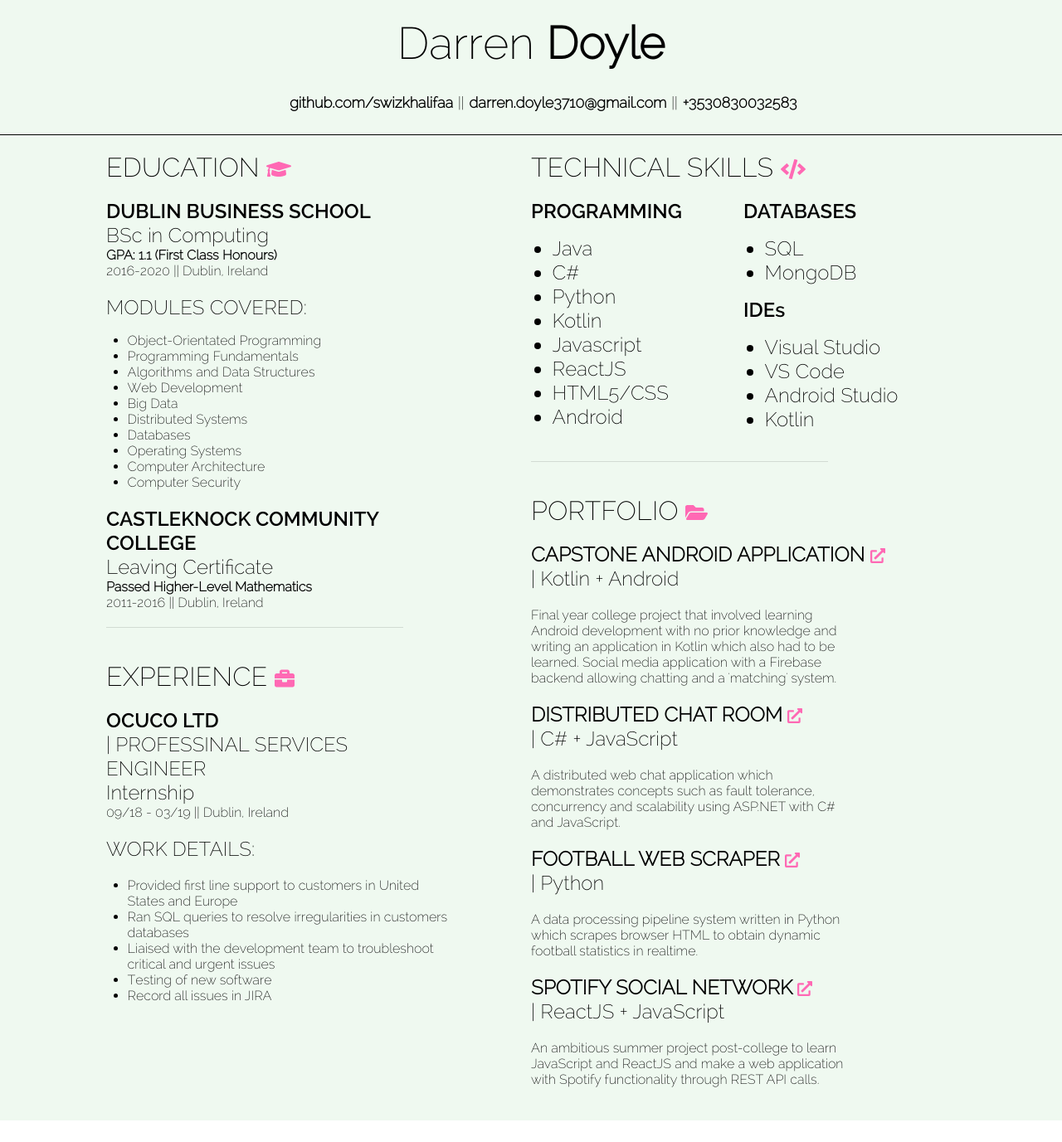
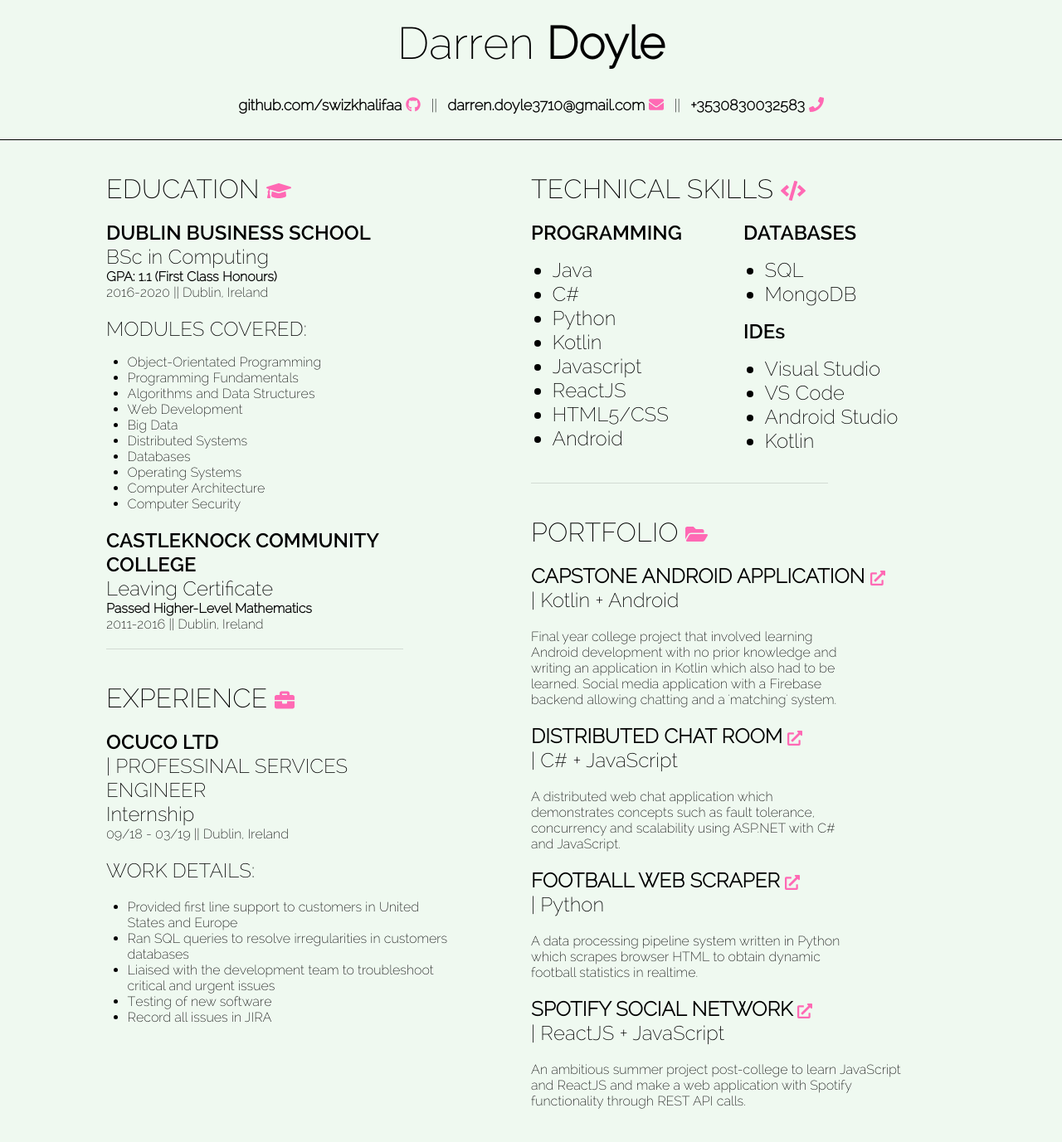
Before and after one commit to swizkhalifaa/curriculum-vitae, a React (Create React App) app: page / in a window 1280 px wide. Shown: the whole page at 83% size. Before the commit the page ends 1351 px from the top, so only its background shows below. Built offline with nearby package versions, Linux system fonts and the light colour scheme.

Commit message:
fixed bottom margin and added icons

```diff
--- a/package.json
+++ b/package.json
@@ -5,6 +5,7 @@
   "private": true,
   "dependencies": {
     "@fortawesome/fontawesome-svg-core": "^1.2.32",
+    "@fortawesome/free-brands-svg-icons": "^5.15.1",
     "@fortawesome/free-solid-svg-icons": "^5.15.1",
     "@fortawesome/react-fontawesome": "^0.1.13",
     "@testing-library/jest-dom": "^5.11.6",
--- a/src/App.css
+++ b/src/App.css
@@ -503,7 +503,7 @@
 
   .Header-details {
     margin: 4%;
-    font-size: 80%;
+    font-size: 100%;
     display: block;
   }
 
@@ -643,7 +643,8 @@
   .Header-details {
     margin: 2%;
     font-size: 100%;
-    display: inline-flex;
+    display: flex;
+    place-content: center;
   }
 
   .Header-text {
@@ -679,6 +680,7 @@
 
 .app {
   background-color: #eff9f0;
+  padding-bottom: 40px;
 }
 
 /* unvisited link */
@@ -717,12 +719,18 @@ a:active {
   margin-top: 20px;
 }
 
-.Subject-compartment {
+.Final-compartment {
+  margin-top: 40px;
+}
+
+.Top-compartment {
+  margin-bottom: 20px;
+  margin-top: 40px;
+}
+.Experience-compartment {
   margin-bottom: 40px;
   margin-top: 40px;
 }
-
-
 
 .Div-portfolio-header {
   inline-size: min-content;
@@ -735,3 +743,8 @@ a:active {
   display: inline-block;
   white-space: nowrap;
 }
+
+.Div-project-last{
+  margin-top: 20px;
+    width: auto;
+}
--- a/src/App.js
+++ b/src/App.js
@@ -1,10 +1,14 @@
 import "./App.css";
 import { Helmet } from "react-helmet";
-import ExternalLink from './ExternalLink';
-import Education from './Education';
-import Experience from './Experience';
-import Skills from './Skills';
-import Portfolio from './Portfolio';
+import ExternalLink from './icons/ExternalLink';
+import Education from './icons/Education';
+import Experience from './icons/Experience';
+import Skills from './icons/Skills';
+import Portfolio from './icons/Portfolio';
+import Email from './icons/Email';
+import Github from './icons/Github';
+import Phone from './icons/Phone';
+
 
 function App() {
   return (
@@ -24,6 +28,8 @@ function App() {
                 github.com/swizkhalifaa
               </a>
             </b>
+            {" "}
+            <Github />
           </div>
           <div className="Header-separator">||</div>
           <div className="Header-text">
@@ -32,17 +38,21 @@ function App() {
                 darren.doyle3710@gmail.com
               </a>
             </b>
+            {" "}
+            <Email />
           </div>
           <div className="Header-separator">||</div>
           <div className="Header-text">
             <b>+3530830032583</b>
+            {" "}
+            <Phone />
           </div>
         </div>
       </div>
 
       <div className="Bottom-div-behavior">
         <div className="Left-div">
-          <div className="Div-compartment">
+          <div className="Top-compartment">
             {/* EDUCATION */}
             <div className="Div-compartment">
               <header className="Bottom-header">EDUCATION {"  "}<Education /></header>
@@ -97,7 +107,7 @@ function App() {
             <hr className="Divider"></hr>
           </div>
 
-          <div className="Subject-compartment">
+          <div className="Experience-compartment">
             <div className="Div-compartment">
               {/* EXPERIENCE */}
               <div className="Div-compartment">
@@ -186,8 +196,8 @@ function App() {
           <div className="Div-compartment"></div>
           <hr className="Divider"></hr>
 
-          <div className="Subject-compartment">
-            <div className="Div-compartment">
+          <div className="Portfolio-compartment">
+            <div className="Final-compartment">
               {/* PORTFOLIO */}
               <div className="Div-compartment">
                 <header className="Bottom-header">PORTFOLIO <Portfolio /></header>
@@ -262,7 +272,7 @@ function App() {
                   | ReactJS + JavaScript
                 </div>
               </div>
-              <div className="Div-project">
+              <div className="Div-project-last">
                 <header className="Bottom-header-light-portfolio">
                   An ambitious summer project post-college to learn JavaScript
                   and ReactJS and make a web application with Spotify
--- /dev/null
+++ b/src/icons/Email.js
@@ -0,0 +1,14 @@
+import { FontAwesomeIcon } from '@fortawesome/react-fontawesome'
+import { faEnvelope} from '@fortawesome/free-solid-svg-icons'
+import { Component } from 'react';
+
+
+class Email extends Component {
+    render() {
+        return(
+            <FontAwesomeIcon icon={faEnvelope} size="s" color="hotpink"/>
+        )
+    }
+  }
+
+  export default Email;
--- /dev/null
+++ b/src/icons/Github.js
@@ -0,0 +1,14 @@
+import { FontAwesomeIcon } from '@fortawesome/react-fontawesome'
+import { faGithub} from '@fortawesome/free-brands-svg-icons'
+import { Component } from 'react';
+
+
+class Github extends Component {
+    render() {
+        return(
+            <FontAwesomeIcon icon={faGithub} size="ss" color="hotpink"/>
+        )
+    }
+  }
+
+  export default Github;
--- /dev/null
+++ b/src/icons/Phone.js
@@ -0,0 +1,14 @@
+import { FontAwesomeIcon } from '@fortawesome/react-fontawesome'
+import { faPhone} from '@fortawesome/free-solid-svg-icons'
+import { Component } from 'react';
+
+
+class Phone extends Component {
+    render() {
+        return(
+            <FontAwesomeIcon icon={faPhone} size="s" color="hotpink"/>
+        )
+    }
+  }
+
+  export default Phone;
```
Also changed, not shown: src/icons/Education.js (renamed from src/Education.js), src/icons/Experience.js (renamed from src/Experience.js), src/icons/ExternalLink.js (renamed from src/ExternalLink.js), src/icons/Portfolio.js (renamed from src/Portfolio.js), src/icons/Skills.js (renamed from src/Skills.js), 2 other files (tests, documents, lock files or other folders).
